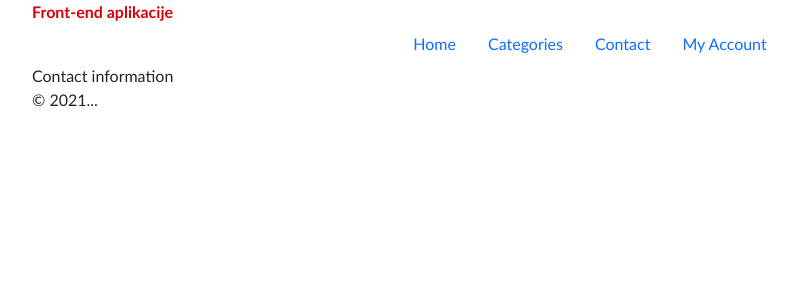
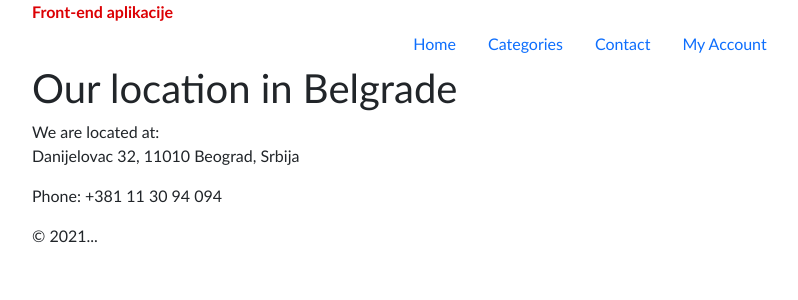
Before and after one commit to aleksa-codes/PIiVT-2022, a React (Create React App) app in the folder 04-front-end/: page /contact in a window 1280 px wide. Shown: the top 300 px of the page, without its empty margins (50-848 px from the left). Built offline with nearby package versions, Linux system fonts and the light colour scheme.

Commit message:
Create a base page component and use it for existing pages

```diff
--- a/04-front-end/src/components/Application/Application.tsx
+++ b/04-front-end/src/components/Application/Application.tsx
@@ -2,6 +2,7 @@ import React from 'react';
 import { Container } from 'react-bootstrap';
 import { BrowserRouter, Route, Switch } from 'react-router-dom';
 import CategoryPage from '../CategoryPage/CategoryPage';
+import ContactPage from '../ContactPage/ContactPage';
 import HomePage from '../HomePage/HomePage';
 import TopMenu from '../TopMenu/TopMenu';
 import './Application.sass';
@@ -22,7 +23,10 @@ export default function Application() {
             <Route path="/category" component={ CategoryPage } />
 
             <Route path="/contact">
-              Contact information
+              <ContactPage
+                title="Our location in Belgrade"
+                address="Danijelovac 32, 11010 Beograd, Srbija"
+                phone="+381 11 30 94 094"/>
             </Route>
 
             <Route path="/profile">
--- /dev/null
+++ b/04-front-end/src/components/BasePage/BasePage.tsx
@@ -0,0 +1,39 @@
+import React from "react";
+import { Row, Col } from 'react-bootstrap';
+
+class BasePageProperties {
+    sidebar?: JSX.Element = undefined;
+}
+
+export { BasePageProperties };
+
+export default abstract class BasePage<Properties extends BasePageProperties> extends React.Component<Properties> {
+    constructor(props: Properties) {
+        super(props);
+    }
+
+    render() {
+        const sidebarSizeOnMd = this.props.sidebar ? 3 : 0
+        const sidebarSizeOnLg = this.props.sidebar ? 4 : 0
+
+        return (
+            <Row className="page-holder">
+                <Col className="page-body"
+                    sm={ 12 }
+                    md= { 12 - sidebarSizeOnMd }
+                    lg={ 12 - sidebarSizeOnLg }>
+                    { this.renderMain() }
+                </Col>
+
+                <Col className="page-sidebar"
+                    sm={ 12 }
+                    md={ sidebarSizeOnMd }
+                    lg={ sidebarSizeOnLg }>
+                    { this.props.sidebar }
+                </Col>
+            </Row>
+        );
+    }
+
+    abstract renderMain(): JSX.Element;
+}
--- a/04-front-end/src/components/CategoryPage/CategoryPage.tsx
+++ b/04-front-end/src/components/CategoryPage/CategoryPage.tsx
@@ -1,9 +1,9 @@
-import React from 'react';
+import BasePage from '../BasePage/BasePage';
 
-export default class CategoryPage extends React.Component {
+export default class CategoryPage extends BasePage<{}> {
     // ...
 
-    render(): JSX.Element {
+    renderMain(): JSX.Element {
         return (
             <p>Ovo su dostupne kategorije...</p>
         );
--- /dev/null
+++ b/04-front-end/src/components/ContactPage/ContactPage.tsx
@@ -0,0 +1,28 @@
+import React from 'react';
+import { BasePageProperties } from '../BasePage/BasePage';
+import BasePage from '../BasePage/BasePage';
+
+class ContactPageProperties extends BasePageProperties {
+    title?: string = "";
+    phone: string = "";
+    address: string = "";
+}
+
+export default class ContactPage extends BasePage<ContactPageProperties> {
+    constructor(props: ContactPageProperties) {
+        super(props);
+    }
+
+    renderMain(){
+        return (
+            <div>
+                <h1>{ this.props.title ?? "Contact us" }</h1>
+                <p>
+                    We are located at: <br />
+                    { this.props.address }
+                </p>
+                <p>Phone: { this.props.phone }</p>
+            </div>
+        );
+    }
+}
--- a/04-front-end/src/components/HomePage/HomePage.tsx
+++ b/04-front-end/src/components/HomePage/HomePage.tsx
@@ -1,9 +1,7 @@
-import React from 'react';
+import BasePage from '../BasePage/BasePage';
 
-export default class HomePage extends React.Component {
-    // ...
-
-    render(): JSX.Element {
+export default class HomePage extends BasePage<{}> {
+    renderMain(): JSX.Element {
         return (
             <p>Ovo je pocetna stranica...</p>
         );
```
